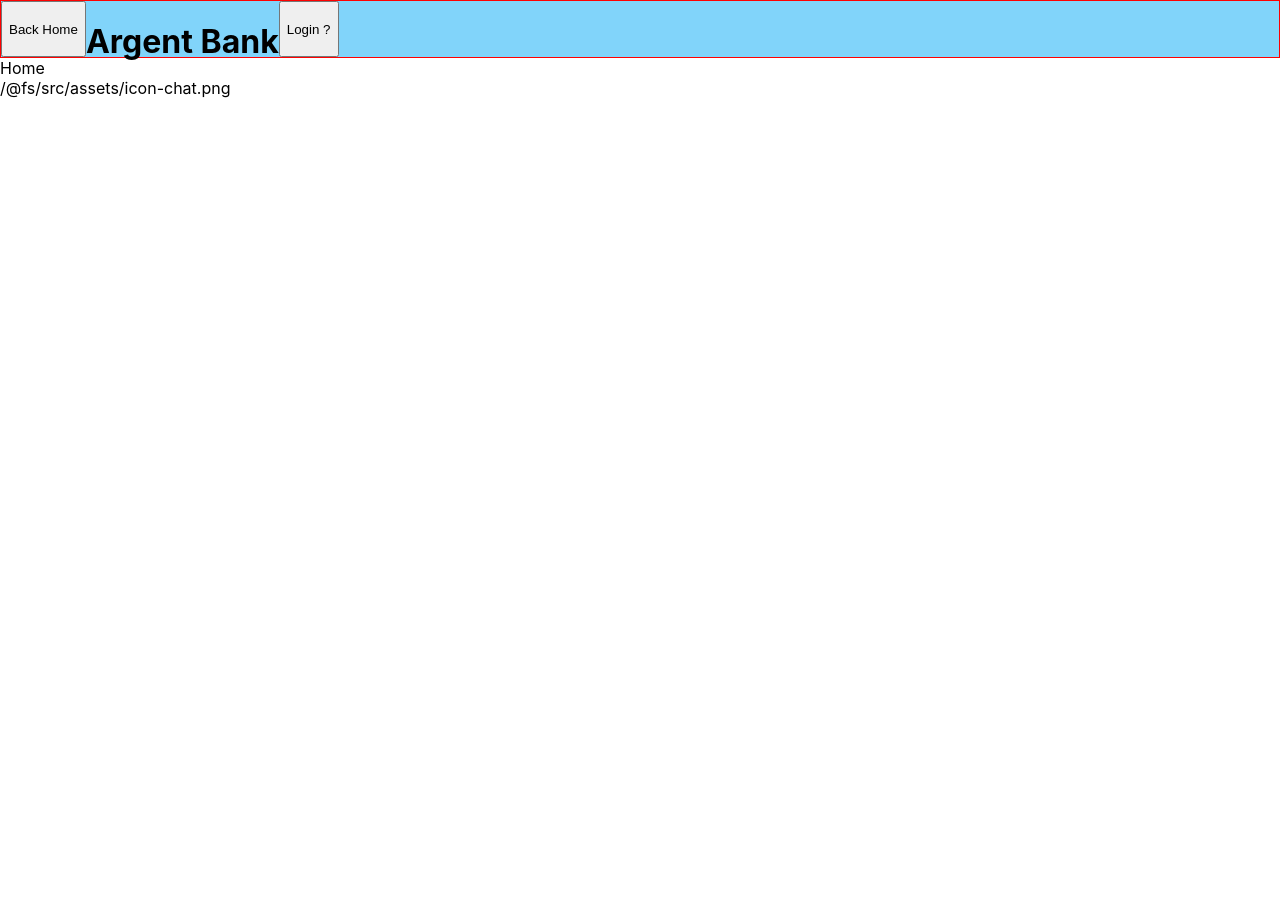
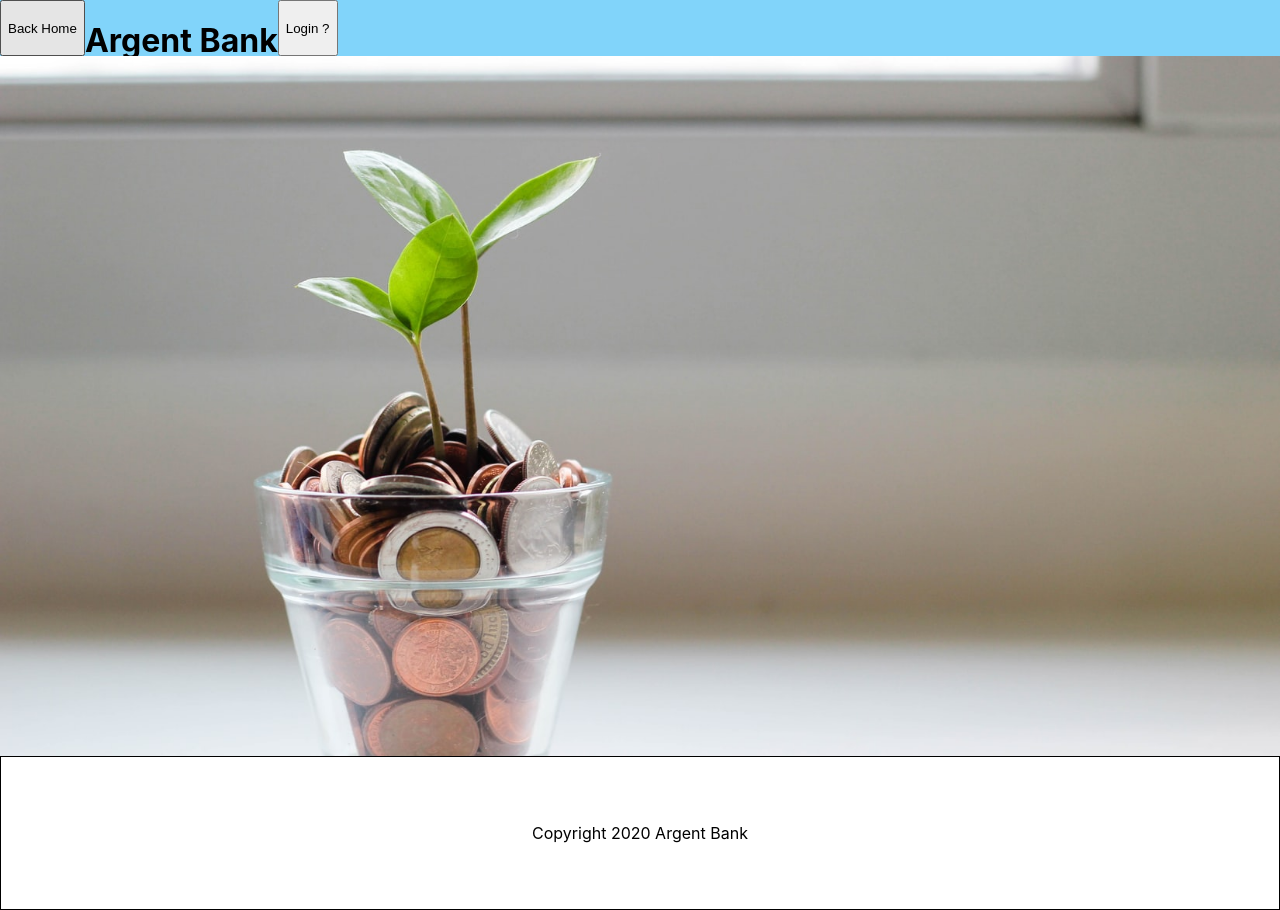
Before and after one commit to JorisMLN/JorisMonleon_13_17102022, a React (Create React App) app: page / in a window 1280 px wide. Before the commit the page ends 800 px from the top, so only its background shows below. Built offline with nearby package versions, Linux system fonts and the light colour scheme.

Commit message:
Maj archi with footer + dynamic size

```diff
--- a/src/features/board/Board.tsx
+++ b/src/features/board/Board.tsx
@@ -1,10 +1,14 @@
 import React from 'react';
+import Footer from '../../layout/footer/Footer';
 
 const Board : React.FC = () => {
 
   return (
     <>
-      <div> test </div>
+      <div>
+        <div> content </div>
+        <Footer />
+      </div>
     </>
   )
 }
--- a/src/features/home/Home.tsx
+++ b/src/features/home/Home.tsx
@@ -1,11 +1,18 @@
 import React from 'react';
-import imageBanner from '../../assets/icon-chat.png';
+import './home.scss';
+import imageBanner from '../../assets/bank-tree.jpeg';
+import Footer from '../../layout/footer/Footer';
 
 const Home : React.FC = () => {
 
   return (
     <>
-      <div> Home <div className='banner'>{imageBanner}</div></div>
+      <div className='home'>
+        <div className='banner'>
+          <img src={imageBanner} className='banner__image'></img>
+        </div>
+        <Footer />
+      </div>
     </>
   )
 }
--- a/src/features/home/home.scss
+++ b/src/features/home/home.scss
@@ -3,10 +3,17 @@
 // --- --- --- CAPSULE STYLE --- --- --- //
 
 .home{
-  background-color: rgb(112, 112, 168);
   height: 93vh;
 
-  // .banner{
-  //   background-image: ;
-  // }
+  .banner{
+    height: 700px;
+    overflow: hidden;
+
+    display: flex;
+    align-items: center;
+
+    &__image{
+      width: 100%;
+    }
+  }
 }
--- a/src/features/login/Login.tsx
+++ b/src/features/login/Login.tsx
@@ -2,6 +2,7 @@ import React, { LegacyRef, useRef } from 'react';
 import { useNavigate } from 'react-router-dom';
 import { useAppSelector, useAppDispatch } from '../reducer/hook';
 import { storeLogin, storeToken} from '../reducer/reducers';
+import Footer from '../../layout/footer/Footer';
 
 const Login : React.FC= () => {
   const dispatch = useAppDispatch();
@@ -32,6 +33,7 @@ const Login : React.FC= () => {
         <button onClick={isStoringLogin}> Valider </button>
 
         <button onClick={toBoard}> To Board </button>
+        <Footer />
       </div>
     </>
   )
--- a/src/layout/capsule/capsule.scss
+++ b/src/layout/capsule/capsule.scss
@@ -7,7 +7,6 @@
 
   .header{
     background-color: $secondary;
-    border: 1px solid red;
     height: 7vh;
 
     display: flex;
--- a/src/layout/footer/Footer.tsx
+++ b/src/layout/footer/Footer.tsx
@@ -1,10 +1,27 @@
-import React from 'react';
+import React, { useEffect, useState } from 'react';
+import './footer.scss'
 
 const Footer : React.FC = () => {
+  const [footerSize, setFooterSize] = useState('homeSize')
+
+  useEffect(() => {
+    const actualPath = document.location.href;
+    console.log(actualPath)
+
+    if(actualPath === 'http://localhost:3000/'){
+      setFooterSize('homeSize');
+      console.log('homeSize')
+    }
+
+    if(actualPath === 'http://localhost:3000/login' || actualPath === 'http://localhost:3000/board'){
+      setFooterSize('loginAndBoardSize');
+      console.log('logAndBoardSize');
+    }
+  }, [])
 
   return (
     <>
-      <div> test </div>
+      <div className={`footer ${footerSize}`}> Copyright 2020 Argent Bank </div>
     </>
   )
 }
--- /dev/null
+++ b/src/layout/footer/footer.scss
@@ -0,0 +1,17 @@
+.footer{
+  display: flex;
+  flex-direction: row;
+  justify-content: space-around;
+  align-items: center;
+
+  border: 1px solid black;
+  height: 19vh;
+}
+
+.homeSize{
+  height: 19vh;
+}
+
+.loginAndBoardSize{
+  height: 9vh;
+}
```
